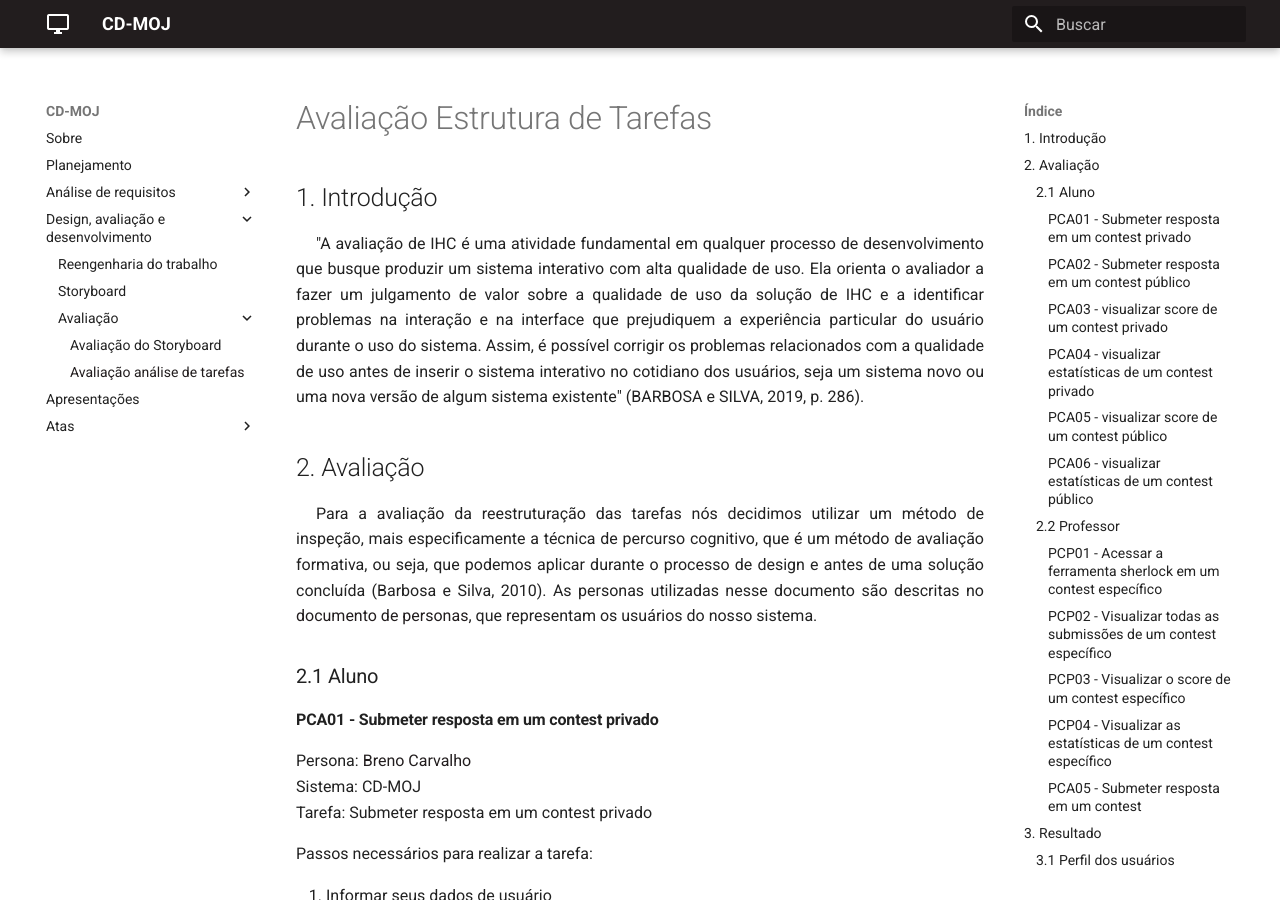
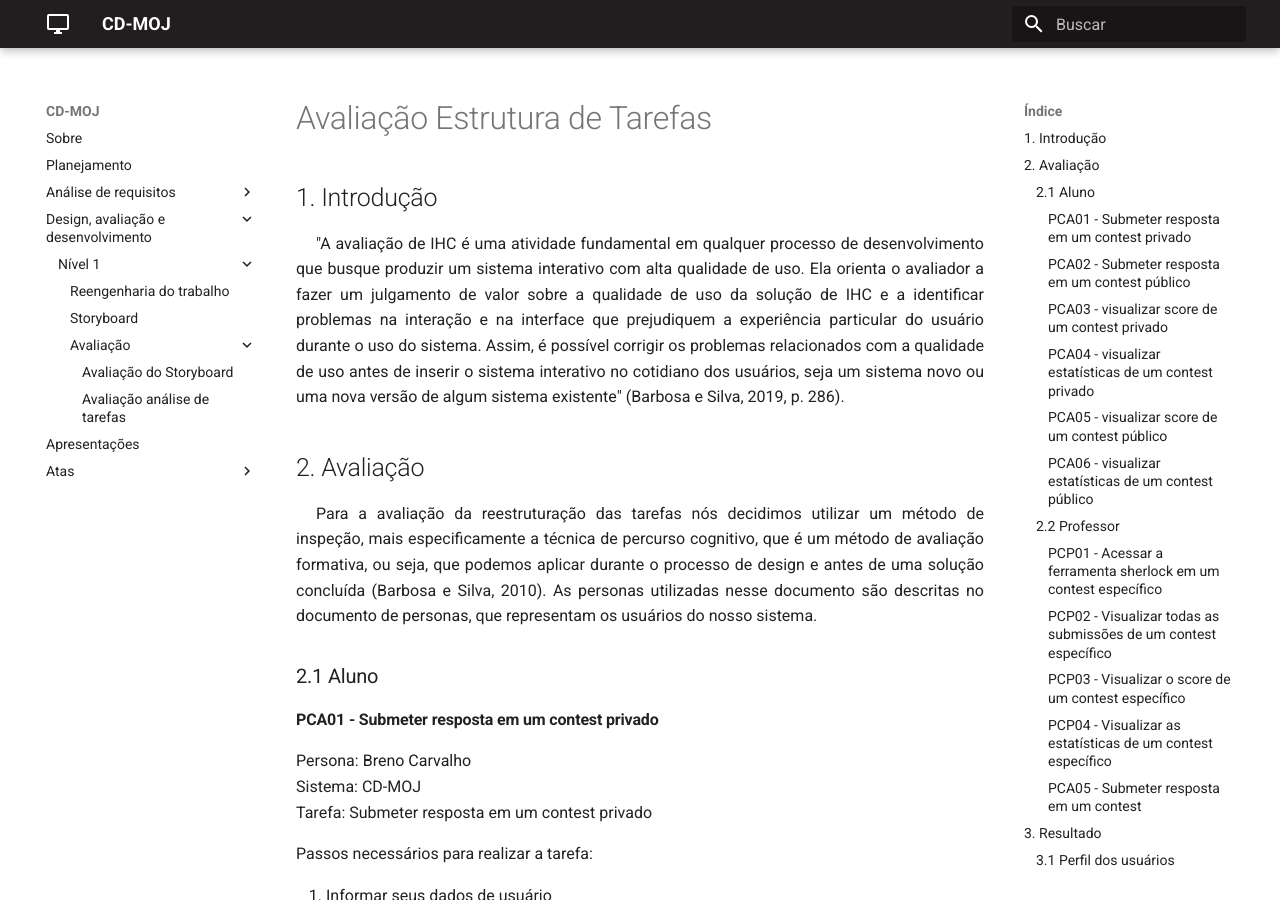
Before and after one commit to Interacao-Humano-Computador/2020.1-CD-MOJ, an MkDocs documentation site: the page built from docs/DeAD/nivel1/avaliacao_tarefas.md, in a window 1280 px wide and 900 px high. Built offline with MkDocs 1.6.1 and Material for MkDocs 9.7.7, drawn with Linux system fonts in a browser that asks for light colours; old or Windows-style settings are respelled for this version of MkDocs.

```diff
--- a/docs/DeAD/avaliacao_tarefas.md
+++ b/docs/DeAD/nivel1/avaliacao_tarefas.md
@@ -3,7 +3,7 @@
 ## 1. Introdução
 
 <p style="text-indent: 20px; text-align: justify">
-"A avaliação de IHC é uma atividade fundamental em qualquer processo de desenvolvimento que busque produzir um sistema interativo com alta qualidade de uso. Ela orienta o avaliador a fazer um julgamento de valor sobre a qualidade de uso da solução de IHC e a identificar problemas na interação e na interface que prejudiquem a experiência particular do usuário durante o uso do sistema. Assim, é possível corrigir os problemas relacionados com a qualidade de uso antes de inserir o sistema interativo no cotidiano dos usuários, seja um sistema novo ou uma nova versão de algum sistema existente" (BARBOSA e SILVA, 2019, p. 286).
+"A avaliação de IHC é uma atividade fundamental em qualquer processo de desenvolvimento que busque produzir um sistema interativo com alta qualidade de uso. Ela orienta o avaliador a fazer um julgamento de valor sobre a qualidade de uso da solução de IHC e a identificar problemas na interação e na interface que prejudiquem a experiência particular do usuário durante o uso do sistema. Assim, é possível corrigir os problemas relacionados com a qualidade de uso antes de inserir o sistema interativo no cotidiano dos usuários, seja um sistema novo ou uma nova versão de algum sistema existente" (Barbosa e Silva, 2019, p. 286).
 </p>
 
 ## 2. Avaliação
@@ -16,7 +16,7 @@ Para a avaliação da reestruturação das tarefas nós decidimos utilizar um m
 
 #### PCA01 - Submeter resposta em um contest privado
 
-Persona: [Breno Carvalho](../../analise_requisitos/personas/#persona-1) <br />
+Persona: [Breno Carvalho](../../../analise_requisitos/personas/#persona-1) <br />
 Sistema: CD-MOJ <br />
 Tarefa: Submeter resposta em um contest privado
 
@@ -68,7 +68,7 @@ Percurso cognitivo (parcial):
 ---
 #### PCA02 - Submeter resposta em um contest público
 
-Persona: [Breno Carvalho](../../analise_requisitos/personas/#persona-1) <br />
+Persona: [Breno Carvalho](../../../analise_requisitos/personas/#persona-1) <br />
 Sistema: CD-MOJ <br />
 Tarefa: Submeter resposta em um contest público
 
@@ -121,7 +121,7 @@ Percurso cognitivo (parcial):
 #### PCA03 - visualizar score de um contest privado
 
 
-Persona: [Breno Carvalho](../../analise_requisitos/personas/#persona-1) <br />
+Persona: [Breno Carvalho](../../../analise_requisitos/personas/#persona-1) <br />
 Sistema: CD-MOJ <br />
 Tarefa: visualizar score de um contest privado
 
@@ -159,7 +159,7 @@ Percurso cognitivo (parcial):
 #### PCA04 - visualizar estatísticas de um contest privado
 
 
-Persona: [Breno Carvalho](../../analise_requisitos/personas/#persona-1) <br />
+Persona: [Breno Carvalho](../../../analise_requisitos/personas/#persona-1) <br />
 Sistema: CD-MOJ <br />
 Tarefa: visualizar estatísticas de um contest privado
 
@@ -196,7 +196,7 @@ Percurso cognitivo (parcial):
 ---
 #### PCA05 - visualizar score de um contest público
 
-Persona: [Breno Carvalho](../../analise_requisitos/personas/#persona-1) <br />
+Persona: [Breno Carvalho](../../../analise_requisitos/personas/#persona-1) <br />
 Sistema: CD-MOJ <br />
 Tarefa: visualizar score de um contest público
 
@@ -222,7 +222,7 @@ Percurso cognitivo (parcial):
 #### PCA06 - visualizar estatísticas de um contest público
 
 
-Persona: [Breno Carvalho](../../analise_requisitos/personas/#persona-1) <br />
+Persona: [Breno Carvalho](../../../analise_requisitos/personas/#persona-1) <br />
 Sistema: CD-MOJ <br />
 Tarefa: visualizar estatísticas de um contest público
 
@@ -249,7 +249,7 @@ Percurso cognitivo (parcial):
 
 #### PCP01 - Acessar a ferramenta sherlock em um contest específico
 
-Persona: [Samuel Correia](../../analise_requisitos/personas/#persona-2) <br />
+Persona: [Samuel Correia](../../../analise_requisitos/personas/#persona-2) <br />
 Sistema: CD-MOJ <br />
 Tarefa: Acessar a ferramenta sherlock em um contest específico
 
@@ -286,7 +286,7 @@ Percurso cognitivo (parcial):
 
 #### PCP02 - Visualizar todas as submissões de um contest específico
 
-Persona: [Samuel Correia](../../analise_requisitos/personas/#persona-2) <br />
+Persona: [Samuel Correia](../../../analise_requisitos/personas/#persona-2) <br />
 Sistema: CD-MOJ <br />
 Tarefa: Visualizar todas as submissões de um contest específico
 
@@ -323,7 +323,7 @@ Percurso cognitivo (parcial):
 
 #### PCP03 - Visualizar o score de um contest específico
 
-Persona: [Samuel Correia](../../analise_requisitos/personas/#persona-2) <br />
+Persona: [Samuel Correia](../../../analise_requisitos/personas/#persona-2) <br />
 Sistema: CD-MOJ <br />
 Tarefa: Visualizar o score de um contest específico
 
@@ -359,7 +359,7 @@ Percurso cognitivo (parcial):
 
 #### PCP04 - Visualizar as estatísticas de um contest específico
 
-Persona: [Samuel Correia](../../analise_requisitos/personas/#persona-2) <br />
+Persona: [Samuel Correia](../../../analise_requisitos/personas/#persona-2) <br />
 Sistema: CD-MOJ <br />
 Tarefa: Visualizar as estatísticas de um contest específico
 
@@ -395,7 +395,7 @@ Percurso cognitivo (parcial):
 
 #### PCA05 - Submeter resposta em um contest
 
-Persona: [Samuel Correia](../../analise_requisitos/personas/#persona-2) <br />
+Persona: [Samuel Correia](../../../analise_requisitos/personas/#persona-2) <br />
 Sistema: CD-MOJ <br />
 Tarefa: Submeter resposta em um contest
 
--- a/mkdocs.yml
+++ b/mkdocs.yml
@@ -22,11 +22,12 @@ pages:
     - Metas de usabilidade: analise_requisitos/metas_de_usabilidade.md
     - Guia de estilo: analise_requisitos/guia_estilo.md
   - Design, avaliação e desenvolvimento:
-    - Reengenharia do trabalho: DeAD/reestruturacao_tarefas.md
-    - Storyboard: DeAD/storyboard.md
-    - Avaliação:
-      - Avaliação do Storyboard : DeAD/avaliacao_storyboard.md
-      - Avaliação análise de tarefas : DeAD/avaliacao_tarefas.md
+    - Nível 1:
+      - Reengenharia do trabalho: DeAD/nivel1/reestruturacao_tarefas.md
+      - Storyboard: DeAD/nivel1/storyboard.md
+      - Avaliação:
+        - Avaliação do Storyboard : DeAD/nivel1/avaliacao_storyboard.md
+        - Avaliação análise de tarefas : DeAD/nivel1/avaliacao_tarefas.md
   - Apresentações: apresentacoes.md
   #sempre a ultima
   - Atas:
```
Also changed, not shown: docs/DeAD/nivel1/avaliacao_storyboard.md (renamed from docs/DeAD/avaliacao_storyboard.md, +1 -1 lines), docs/DeAD/nivel1/reestruturacao_tarefas.md (renamed from docs/DeAD/reestruturacao_tarefas.md, +22 -3 lines), docs/DeAD/nivel1/storyboard.md (renamed from docs/DeAD/storyboard.md, +8 -8 lines).
